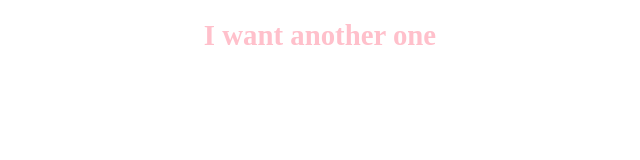
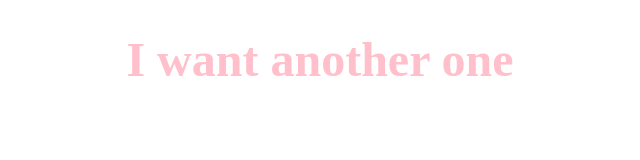
Before and after one commit to deliara/Pinkui, a plain HTML site: page index.html in a window 1280 px wide. In both pictures the pointer is over the element "I want another one". Shown: the whole page, without its empty margins (320-960 px from the left). Drawn offline with Linux system fonts and the light colour scheme.

Commit message:
Add files via upload

```diff
--- a/style.css
+++ b/style.css
@@ -1,10 +1,11 @@
 h1 {
   color: pink;
   text-align: center;
+  font-size: 4em;
 }
 h1:hover {
   color: black;
-  font-size: 1.8em;
+  font-size: 3em;
   cursor: default;
 }
 h1::selection {
```
